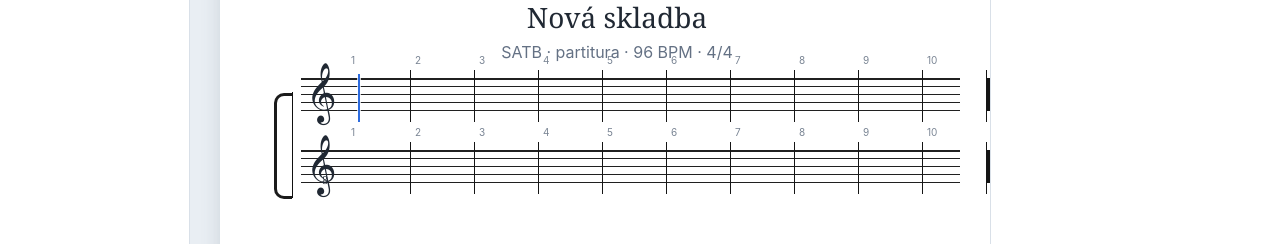
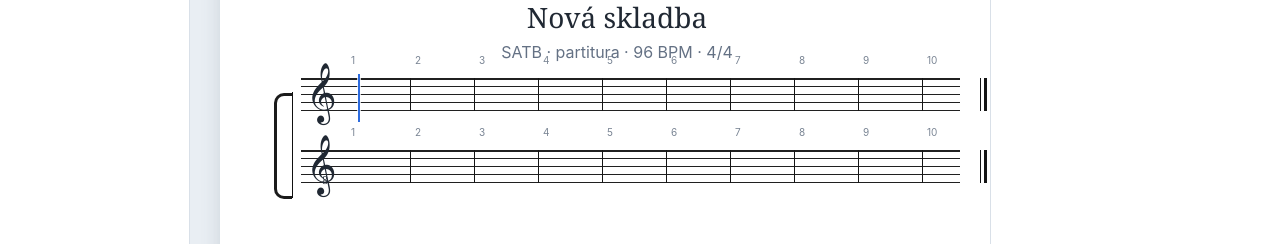
Before and after one commit to ladaknotek/columba_palumbus, a React (Vite) app: page / in a window 1280 px wide. Shown: the part 378-622 px from the top of the page. Built offline with nearby package versions, Linux system fonts and the light colour scheme.

Commit message:
Align barlines with staff

```diff
--- a/src/features/editor/noteBeaming.css
+++ b/src/features/editor/noteBeaming.css
@@ -1,5 +1,6 @@
 /*
  * Doplňková sazba pro osminy a šestnáctiny.
+ *
  * Držíme ji vedle ScoreRendereru, protože je čistě jeho vizuální detail;
  * hlavní app.css nemusí kvůli každé nové značce neustále růst.
  */
@@ -67,3 +68,59 @@
 .stem-down .note-flag.flag-2 {
   top: 32px;
 }
+
+/*
+ * Sjednocení taktových čar s pětilinkovou osnovou.
+ *
+ * V app.css je pět linek od y=8 px do zhruba y=41 px. Původní taktová
+ * čára byla vysoká 52 px a začínala na y=0, takže přečnívala nad i pod
+ * osnovu. Všechny svislé taktové čáry proto kreslíme přesně přes stejný
+ * interval jako osnova.
+ */
+.score-system .measure {
+  top: 8px;
+  height: 33px;
+}
+
+/* Posuneme číslo taktu zpět do stejné vizuální výšky jako před úpravou. */
+.score-system .measure-number {
+  top: -24px;
+}
+
+/*
+ * Na konci systému nesmí zůstat běžná border-right i přidaná konečná
+ * čára vedle sebe. Kreslíme tedy jednu čistou koncovou čáru přesnou
+ * výškou osnovy.
+ */
+.score-system .system-end-measure {
+  border-right: 0;
+}
+
+.score-system .system-end-bar {
+  top: 0;
+  bottom: 0;
+  right: 0;
+  width: 1.35px;
+  background: #151515;
+  z-index: 2;
+}
+
+/*
+ * Závěrečný systém: tenká + silná čára leží uvnitř šířky osnovy,
+ * nikoli několik pixelů za jejím koncem.
+ */
+.score-system .final-system-measure::after {
+  content: '';
+  position: absolute;
+  top: 0;
+  bottom: 0;
+  right: 6px;
+  width: 1px;
+  background: #151515;
+  pointer-events: none;
+}
+
+.score-system .final-system-measure .system-end-bar {
+  right: 0;
+  width: 3px;
+}
```
